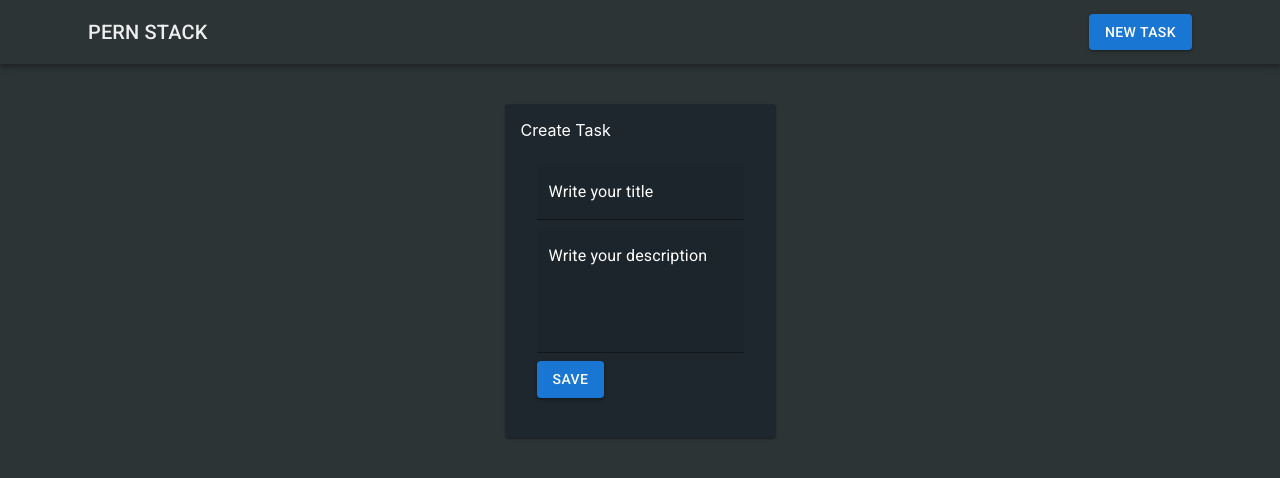
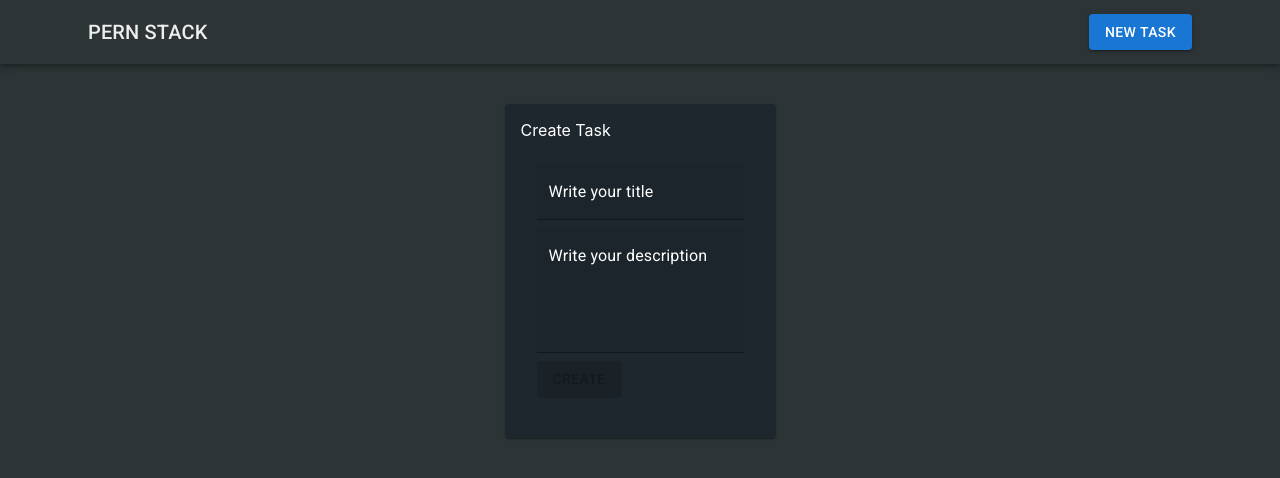
Before and after one commit to FabricioMR22/Task-Notes, a React (Create React App) app in the folder client/: page /tasks/new in a window 1280 px wide. Shown: the top 478 px of the page. Built offline with nearby package versions, Linux system fonts and the light colour scheme.

Commit message:
fecth(post) al backend y validando button

```diff
--- a/client/src/components/TaskForm.js
+++ b/client/src/components/TaskForm.js
@@ -5,9 +5,11 @@
   CardContent,
   TextField,
   Button,
+  CircularProgress,
 } from "@mui/material";
 
 import { useState, useEffect } from "react";
+import { useNavigate } from "react-router-dom";
 
 export default function TaskForm() {
   const [task, setTask] = useState({
@@ -15,9 +17,24 @@
     description: "",
   });
 
-  const handleSubmit = (e) => {
+  const [loading, setLoading] = useState(false);
+
+  const navigate = useNavigate();
+
+  const handleSubmit = async (e) => {
     e.preventDefault();
-    console.log(task);
+
+    setLoading(true);
+
+    const res = await fetch("http://localhost:4000/tasks", {
+      method: "POST",
+      body: JSON.stringify(task),
+      headers: { "Content-Type": "application/json" },
+    });
+    const data = await res.json();
+
+    setLoading(false);
+    navigate("/");
   };
 
   const handleChange = (e) => {
@@ -64,8 +81,17 @@
                 inputProps={{ style: { color: "white" } }}
                 InputLabelProps={{ style: { color: "white" } }}
               />
-              <Button variant="contained" color="primary" type="submit">
-                Save
+              <Button
+                variant="contained"
+                color="primary"
+                type="submit"
+                disabled={!task.title || !task.description}
+              >
+                {loading ? (
+                  <CircularProgress color="inherit" size={24} />
+                ) : (
+                  "Create"
+                )}
               </Button>
             </form>
           </CardContent>
```
